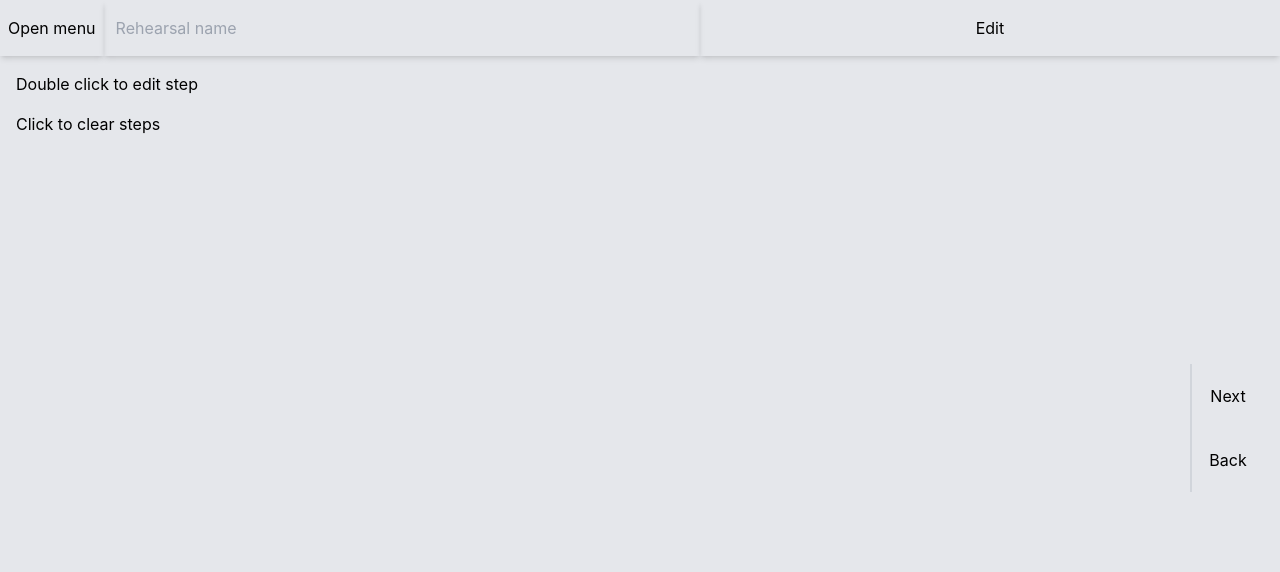
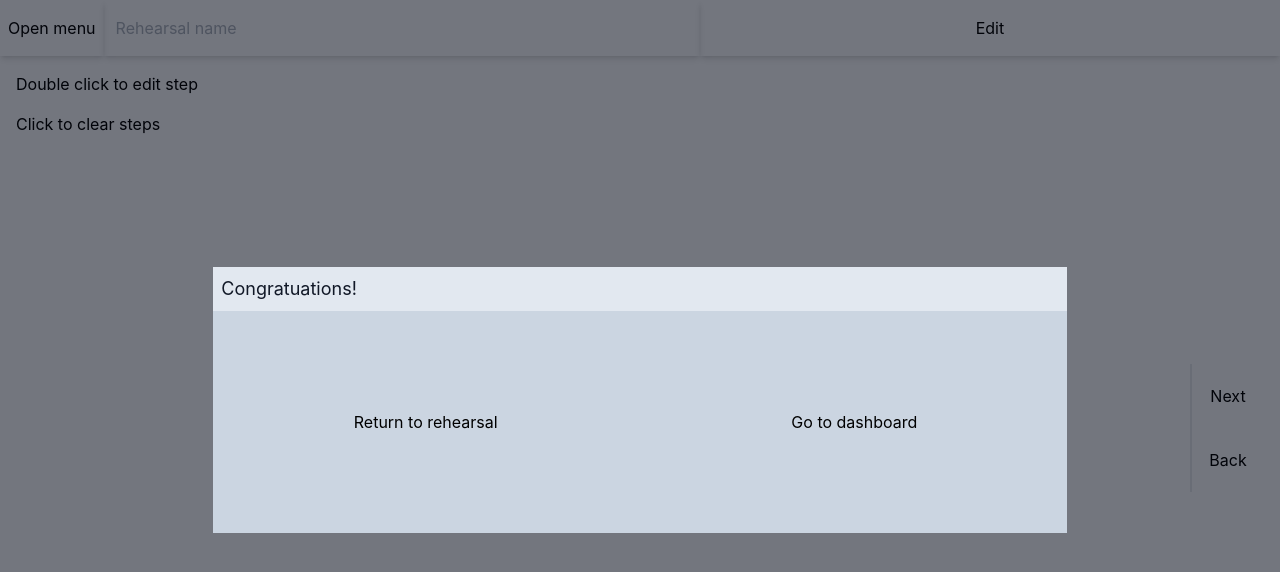
Before and after one commit to jlmonge/rehearsal, a React (Vite) app: page / in a window 1280 px wide. Both pictures are taken after a click on the button "Next". Shown: the top 572 px of the page. Built offline with nearby package versions, Linux system fonts and the light colour scheme.

Commit message:
Implement dialog after completing rehearsal

```diff
--- a/src/App.tsx
+++ b/src/App.tsx
@@ -8,10 +8,16 @@ import Settings from "./components/Settings";
 import { useLocalStorage } from "./hooks/useLocalStorage";
 import TextArea from "./components/ui/TextArea";
 import { useAutosizeTextArea } from "./hooks/useAutosizeTextArea";
+import AfterRehearsal from "./components/AfterRehearsal";
 
 function App() {
   const [isOpenSidebar, setIsOpenSidebar] = useState(false);
   const [isOpenSettings, setIsOpenSettings] = useState(false);
+  const [isOpenAfterRehearsal, setIsOpenAfterRehearsal] = useState(false);
+  const [hasCompletedRehearsal, setHasCompletedRehearsal] = useLocalStorage(
+    "hasCompletedRehearsal",
+    false
+  );
   const [stepInput, setStepInput] = useLocalStorage("input", "");
   const [currentStep, setCurrentStep] = useLocalStorage("currentStep", 0);
   const [steps, setSteps] = useLocalStorage("steps", [] as Step[]);
@@ -79,6 +85,11 @@ function App() {
     setIsOpenSettings(!isOpenSettings);
   };
 
+  const handleCloseAfterRehearsal = () => {
+    setIsOpenAfterRehearsal(false);
+    setHasCompletedRehearsal(true);
+  };
+
   const handlePrevStep = () => {
     if (currentStep > 0) {
       setCurrentStep(currentStep - 1);
@@ -88,6 +99,8 @@ function App() {
   const handleNextStep = () => {
     if (currentStep < steps.length) {
       setCurrentStep(currentStep + 1);
+    } else if (currentStep === steps.length) {
+      setIsOpenAfterRehearsal(true);
     }
   };
 
@@ -102,8 +115,8 @@ function App() {
           isEditingView={isEditingView}
           isOpenSidebar={isOpenSidebar}
         />
-        <div className="relative flex-1 overflow-y-auto">
-          <main className="flex flex-col h-full gap-4 py-4 px-2 sm:px-4 items-start">
+        <main className="relative flex-1 overflow-y-auto">
+          <div className="flex flex-col h-full gap-4 py-4 px-2 sm:px-4 items-start">
             {isEditingView && (
               <TextArea
                 placeholder={
@@ -136,9 +149,6 @@ function App() {
               </div>
             )}
 
-            {steps.length > 0 && currentStep === steps.length && (
-              <p>You finished</p>
-            )}
             {!!steps.length && (
               <ul className="flex flex-col-reverse gap-1 w-full flex-1 justify-end">
                 {steps?.map((step) => (
@@ -158,11 +168,14 @@ function App() {
             {/* <p className="overflow-anywhere">debug: {JSON.stringify(steps)}</p> */}
             <span>Double click to edit step</span>
             <button onClick={handleClearSteps}>Click to clear steps</button>
-          </main>
+          </div>
           {isOpenSettings && (
             <Settings handleOpenClose={handleOpenCloseSettings} />
           )}
-        </div>
+          {isOpenAfterRehearsal && !hasCompletedRehearsal && (
+            <AfterRehearsal handleClose={handleCloseAfterRehearsal} />
+          )}
+        </main>
       </div>
     </div>
   );
--- /dev/null
+++ b/src/components/AfterRehearsal.tsx
@@ -0,0 +1,33 @@
+import Backdrop from "./ui/Backdrop";
+
+interface AfterRehearsalProps {
+  handleClose: () => void;
+}
+
+function AfterRehearsal({ handleClose }: AfterRehearsalProps) {
+  console.log("test");
+  return (
+    <Backdrop className="flex justify-center items-center">
+      <div className="flex flex-col h-1/3 w-2/3 bg-slate-300">
+        <div className="p-2 bg-slate-200">
+          <h2 className="text-lg text-gray-900">Congratuations!</h2>
+        </div>
+        <div className="flex flex-1 flex-col">
+          <div className="flex flex-1 gap-x-1 justify-between">
+            <button
+              className="flex-1 hover:bg-gray-200 transition-colors"
+              onClick={handleClose}
+            >
+              Return to rehearsal
+            </button>
+            <button className="flex-1 hover:bg-gray-200 transition-colors">
+              Go to dashboard
+            </button>
+          </div>
+        </div>
+      </div>
+    </Backdrop>
+  );
+}
+
+export default AfterRehearsal;
--- a/src/components/Settings.tsx
+++ b/src/components/Settings.tsx
@@ -51,7 +51,7 @@ function Settings({ handleOpenClose }: SettingsProps) {
   return (
     <Backdrop className="flex justify-center items-center">
       <div
-        className="absolute h-2/3 w-2/3 bg-slate-300"
+        className="h-2/3 w-2/3 bg-slate-300"
         ref={settingsRef}
       >
         <button
```
